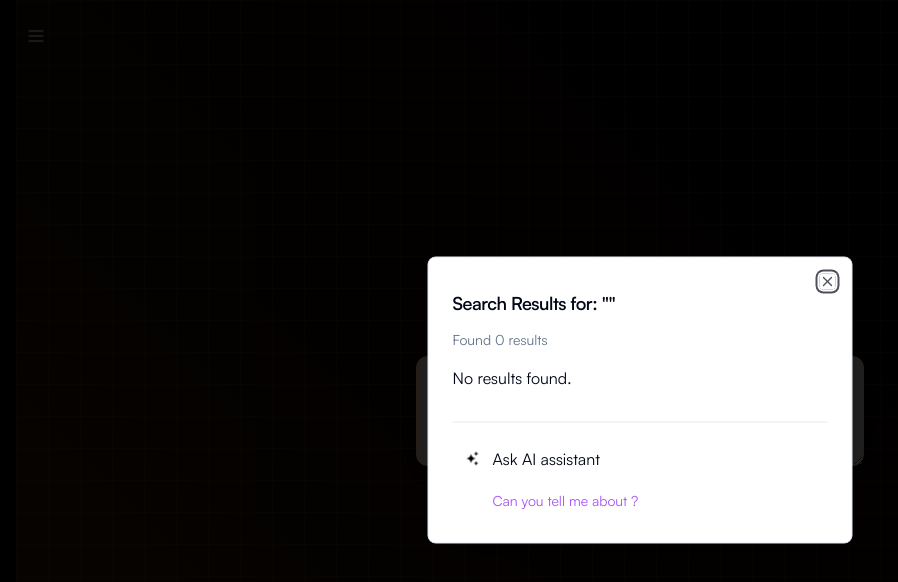
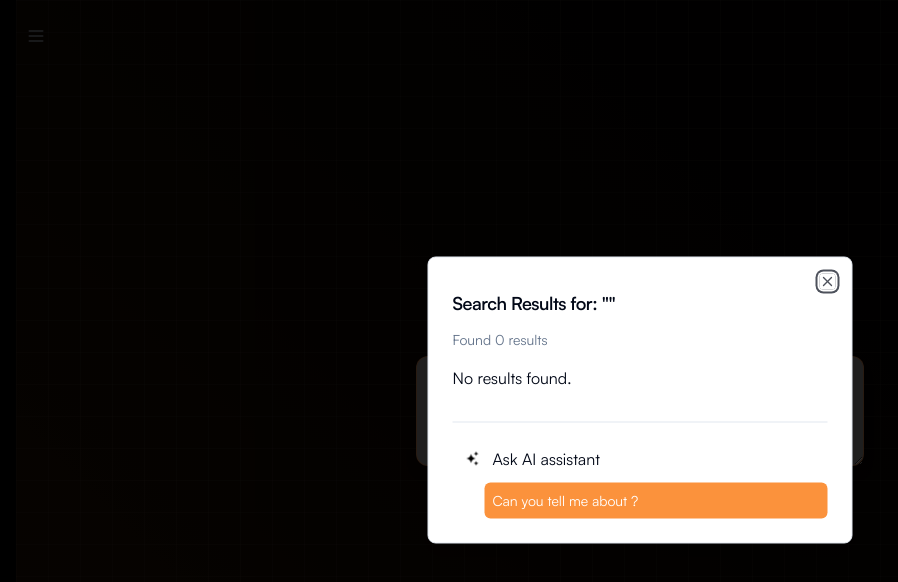
Before and after one commit to Alchemyst-ai/zendocs, a Next.js app: page / in a window 1280 px wide. Both pictures are taken after a click on the button "Go Zen!". Shown: the top 582 px of the page, without its empty margins (0-898 px from the left). Built offline with nearby package versions, Linux system fonts and the light colour scheme.

Commit message:
Ask Assistant Button

```diff
--- a/src/components/docs/doc-search.tsx
+++ b/src/components/docs/doc-search.tsx
@@ -199,7 +199,7 @@ function DocSearch({
                   </div>
                   <div>Ask AI assistant</div>
                 </div>
-                <div className="text-purple-500 ml-8 mt-1 text-sm cursor-pointer hover:bg-gray-100 p-2 rounded-md" onClick={handleGenerate}>
+                <div className="text-white hover:text-orange-500 ml-8 mt-1 text-sm cursor-pointer hover:bg-gray-100 p-2 rounded-md bg-orange-400" onClick={handleGenerate}>
                   Can you tell me about {query}{query.length > 30 ? "..." : "?"}
                 </div>
               </>
```
